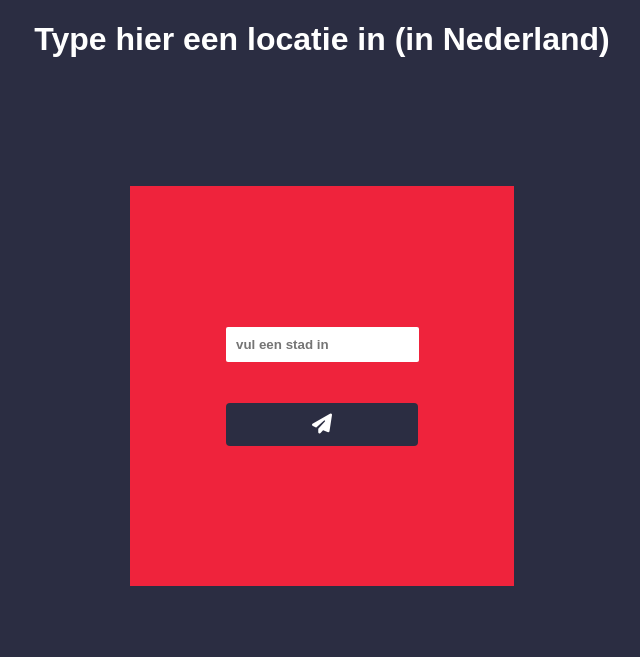
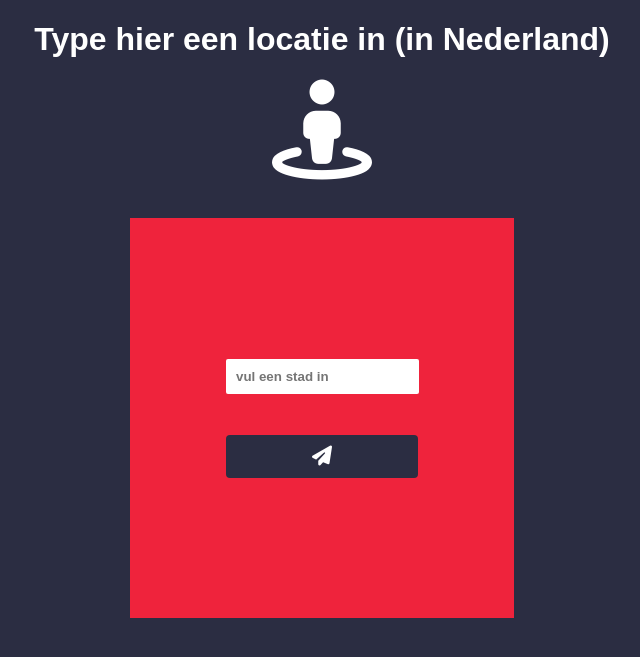
Before and after one commit to BKBetz/IPASS, a Flask app: page /city in a window 1280 px wide. Shown: the top 657 px of the page, without its empty margins (318-958 px from the left). Run offline with Flask 2, Linux system fonts and the light colour scheme; some libraries are stand-ins or nearby versions.

Commit message:
made style changes

```diff
--- a/static/css/main.css
+++ b/static/css/main.css
@@ -32,7 +32,7 @@ body {
     display: flex;
     align-items: center;
     justify-content: center;
-    margin: 10% auto 0;
+    margin: 3% auto 0;
     background: #ef233c;
 
 }
@@ -71,6 +71,7 @@ body {
     display: flex;
     margin-top: -3%;
     transform: skewY(-10deg);
+    transition: .8s ease-out;
     align-items: center;
     flex-direction: column;
     width: 13%;
@@ -78,18 +79,23 @@ body {
     height: 100%;
     border-radius: 3%;
     box-shadow: -3px 5px 10px 1px rgba(0,0,0,0.42);
+    color: white;
     background: #2b2d42;
 }
 
+.list_box:hover {
+    transition: .8s ease-out;
+    color: #2b2d42;
+    background: white;
+}
+
 .list_title {
-    color: white;
     font-size: 55px;
     margin-top: 10%;
     text-decoration: underline;
 }
 
 .list_content {
-    color: white;
     margin-top: 15%;
 }
 
@@ -132,6 +138,24 @@ body {
     overflow-y: scroll;
 }
 
+.textbox::-webkit-scrollbar-track
+{
+    background-color: transparant;
+}
+
+.textbox::-webkit-scrollbar
+{
+    width: 10px;
+    background-color: transparant;
+}
+
+.textbox::-webkit-scrollbar-thumb
+{
+    background-color: #ef233c;;
+    border-radius: 10px;
+}
+
+
 .inputbox {
     display: flex;
     flex-direction: row;
@@ -171,6 +195,7 @@ body {
     background: #ef233c;
     color: white;
     border-radius: 4px;
+    cursor: pointer;
 }
 
 .questionbox {
@@ -215,4 +240,12 @@ body {
     color: white;
     border-radius: 4px;
     padding: 10px;
+    cursor: pointer;
 }
+
+.page_icon {
+    display: flex;
+    justify-content: center;
+    color: white;
+    font-size: 100px;
+}
--- a/templates/city.html
+++ b/templates/city.html
@@ -7,8 +7,8 @@
     <script src="https://use.fontawesome.com/8418aa1434.js"></script>
 </head>
 <body>
-    {{extra}}
     <h1 class="page_title">Type hier een locatie in (in Nederland)</h1>
+    <div class="page_icon"><i class="fa fa-street-view" aria-hidden="true"></i></div>
     <div class="location_box">
         <form action="#" method="post" class="form_box">
             <input class = questionfield type="text" placeholder="vul een stad in" name="city"/>
--- a/templates/location.html
+++ b/templates/location.html
@@ -8,6 +8,7 @@
 </head>
 <body>
     <h1 class="page_title">Mogen we gebruik maken van je locatie</h1>
+    <div class="page_icon"><i class="fa fa-map-marker" aria-hidden="true"></i></div>
     <div class="location_box">
         <form action="{{url_for('location.getlocation')}}" method="post" class="form_box">
             <div class="radiobox">
```
